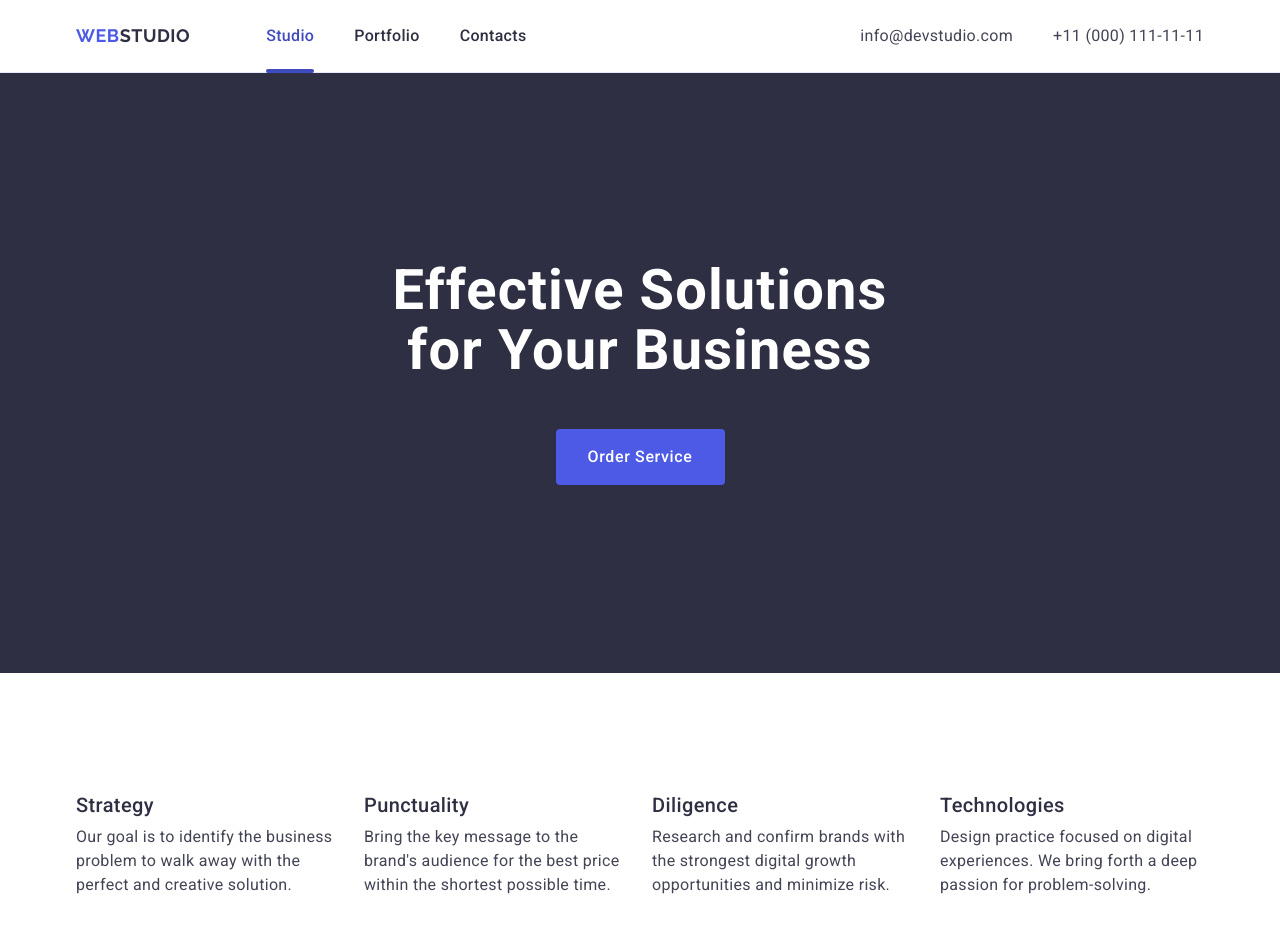
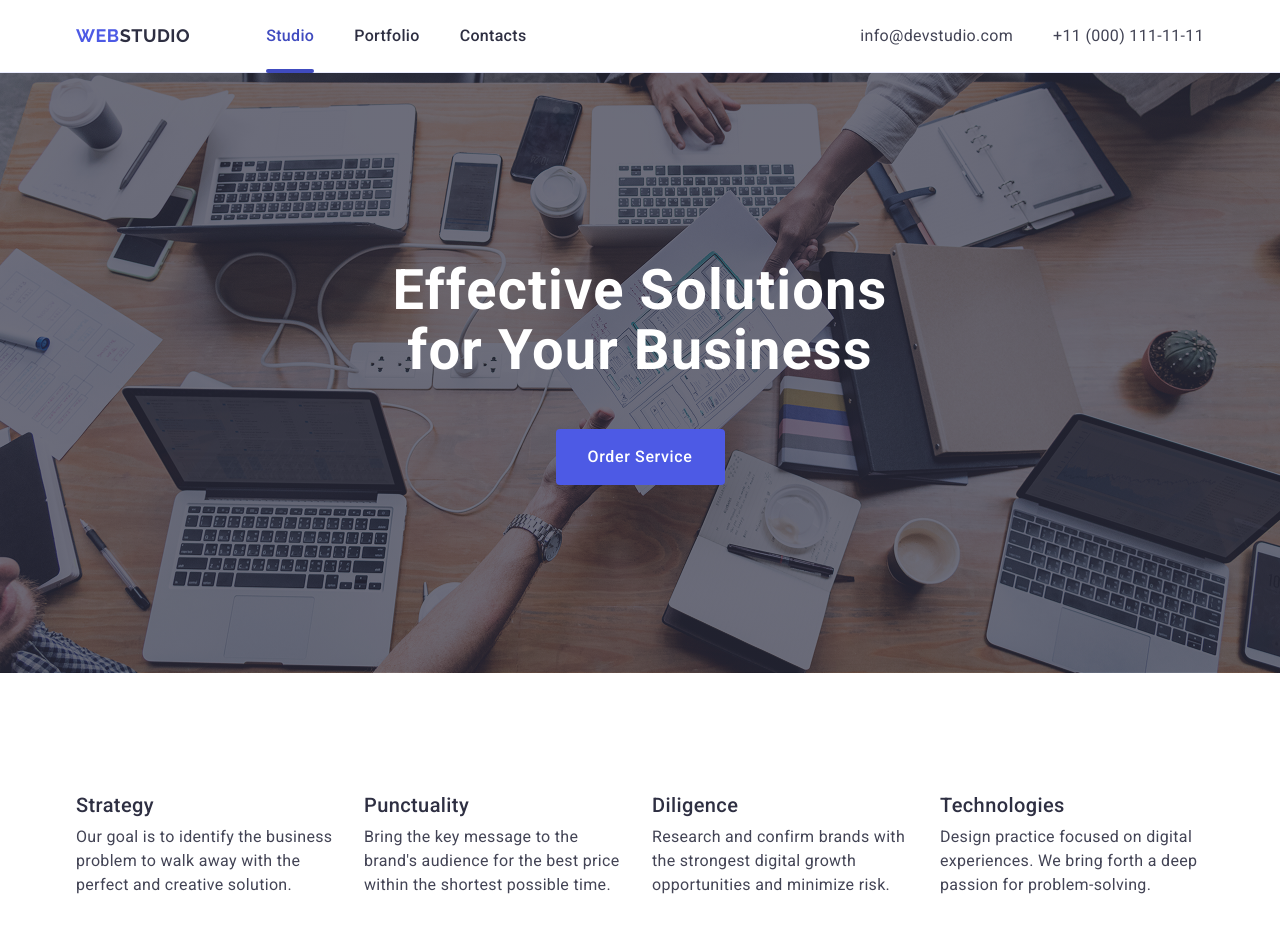
Before and after one commit to marana08/goit-markup-hw-04, a plain HTML site: page index.html in a window 1280 px wide. Shown: the top 932 px of the page. Drawn offline with nearby package versions, Linux system fonts and the light colour scheme.

Commit message:
1section

```diff
--- a/css/styles.css
+++ b/css/styles.css
@@ -178,8 +178,12 @@ img{
 /*effective solutions for your business*/
 
 .hero{
-  background: var(--navy-blue-color);
+  background-image: linear-gradient(rgba(46, 47, 66, 0.7), rgba(46, 47, 66, 0.7)), url(../images/people-office\ 1.jpg);
   padding: 188px 0;
+  max-width: 1440px;
+  background-repeat: no-repeat;
+  background-position: center;
+  background-size: cover;
 }
 
 .hero-title{
@@ -209,6 +213,9 @@ img{
   cursor: pointer;
   margin: 0 auto;
   margin-top: 48px;
+  transition-property: background-color ;
+  transition-duration: 250ms;
+  transition-timing-function: cubic-bezier(0.4, 0, 0.2, 1);
 }
 
 .hero-button:hover,
```
Also changed, not shown: images/people-office 1.jpg (added).
